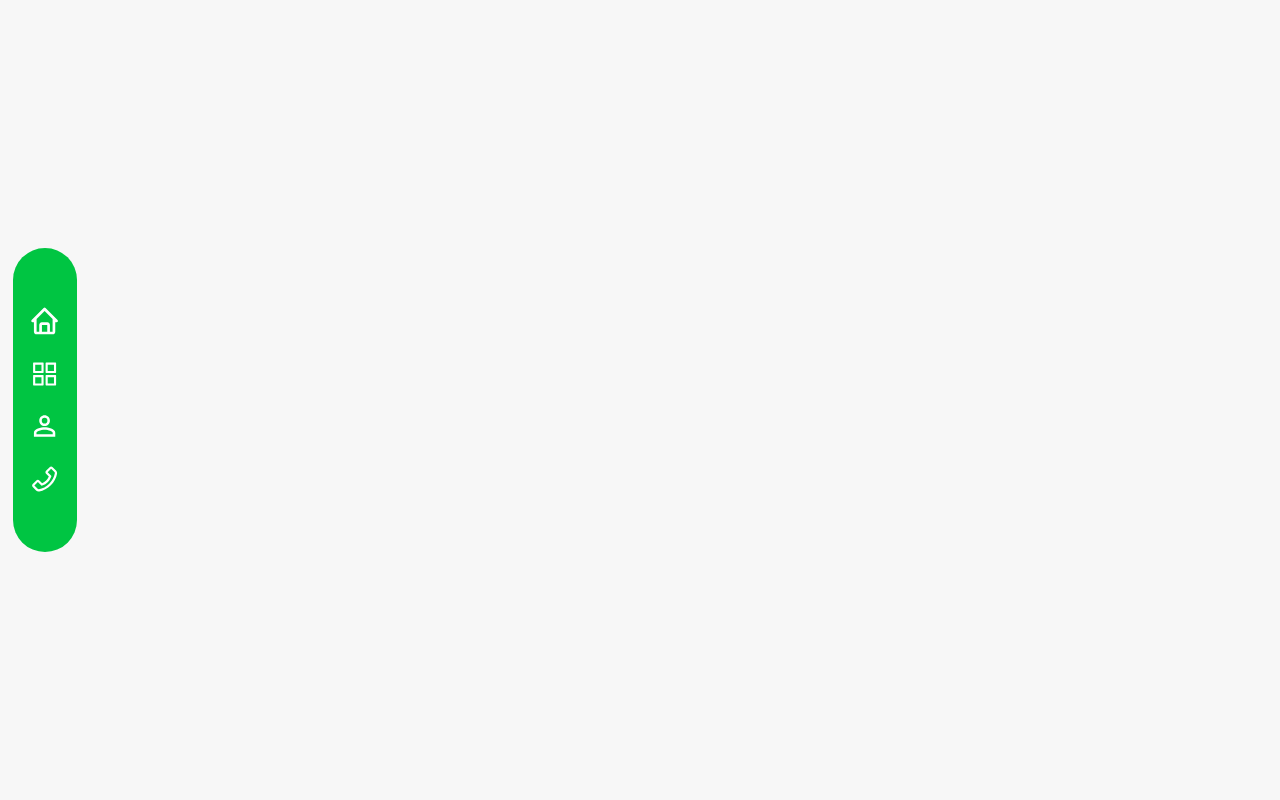
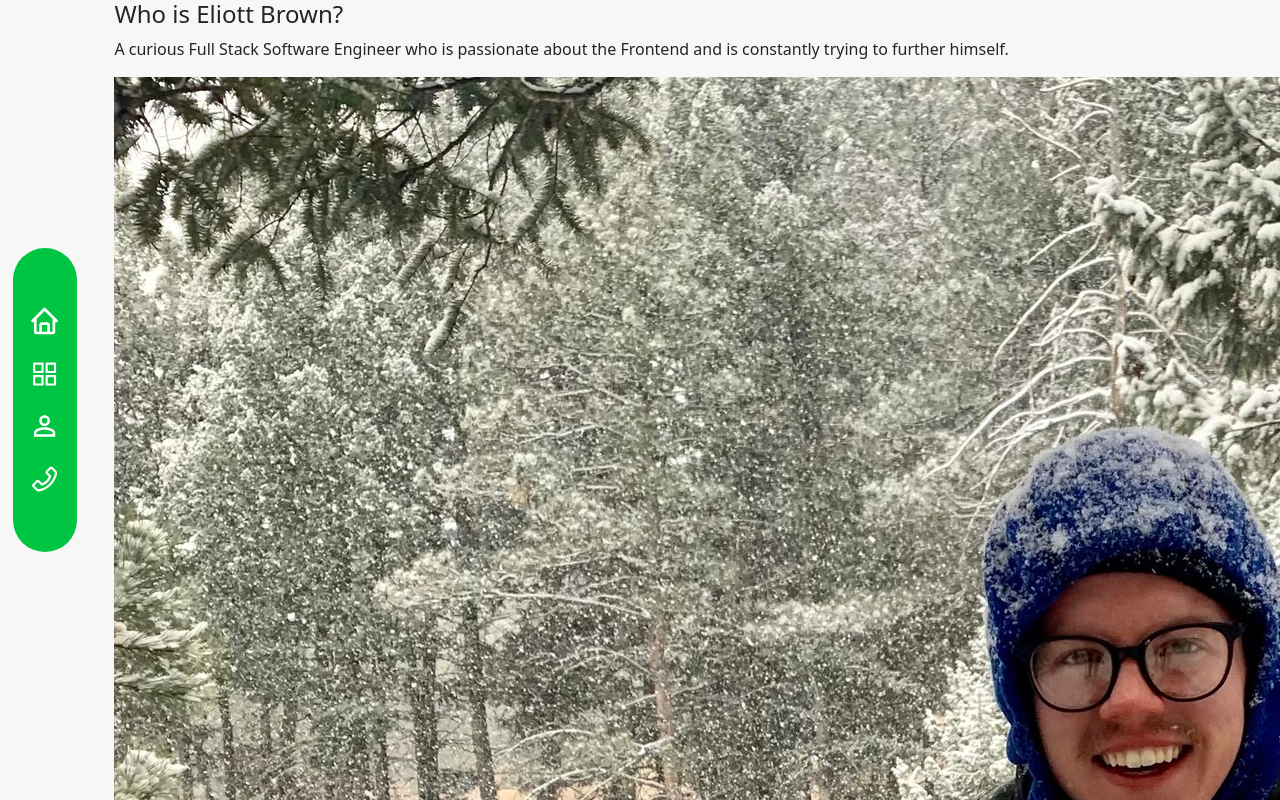
Before and after one commit to elilogbro/portfolio-rails, a React (Create React App) app in the folder client/: page /about in a window 1280 px wide. Built offline with nearby package versions, Linux system fonts and the light colour scheme.

Commit message:
created About skeleton with image

```diff
--- a/client/src/components/About.js
+++ b/client/src/components/About.js
@@ -3,7 +3,13 @@
 function About() {
     return (
         <div>
-
+            <h4>Who is Eliott Brown?</h4>
+            <p>A curious Full Stack Software Engineer who is passionate about the Frontend and is constantly trying to further himself.</p>
+            <img src={'/mewithhenry.jpg'} alt="hiking with my dog, Henry" />
+            <div>
+                <p>As a former Forestry Technician of four years, I value all things outdoors and hope to continue sharing my passion for environmental stewardship.</p>
+                <p>After finishing Flatiron School's Software Engineering program, I'm on the hunt for a role where I can put both my passion for the outdoors and technology skills to work.</p>
+            </div>
         </div>
     )
 }
```
Also changed, not shown: client/public/mewithhenry.jpg (added).
